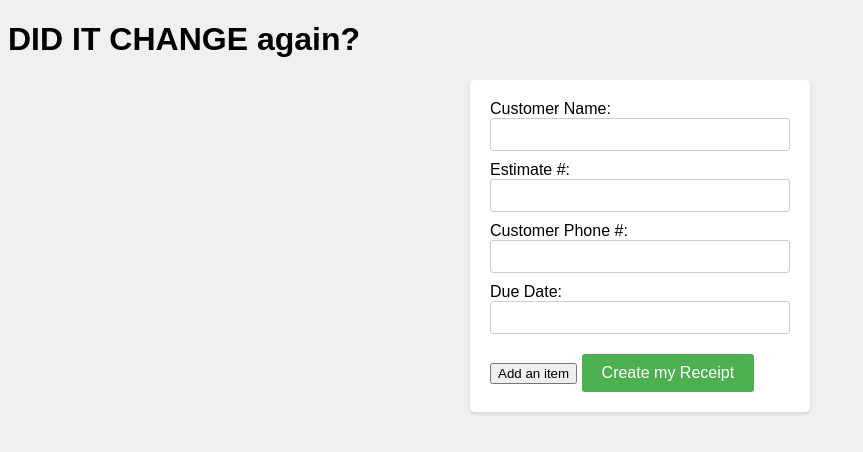
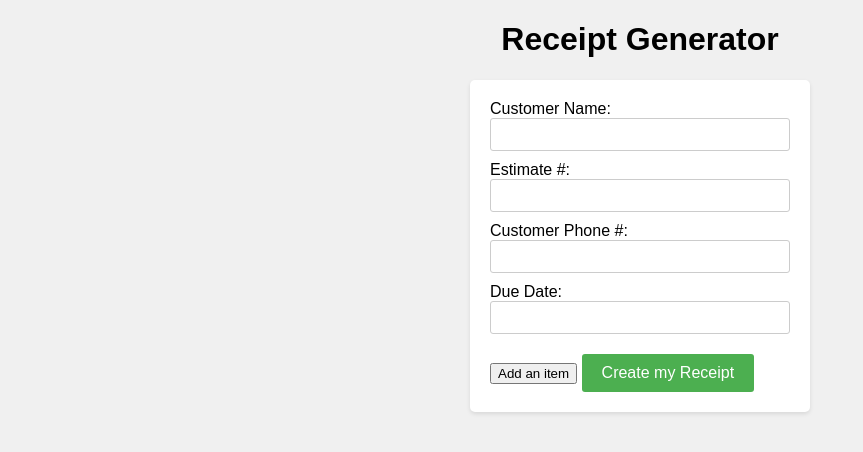
Before and after one commit to g-landi/Venucci-Jewelers, an Electron app: page public/index.html in a window 1280 px wide. Shown: the whole page, without its empty margins (0-863 px from the left). Drawn offline with Linux system fonts and the light colour scheme; no server answers.

Commit message:
Test build

```diff
--- a/public/index.html
+++ b/public/index.html
@@ -4,7 +4,7 @@
 <head>
     <meta charset="UTF-8">
     <meta name="viewport" content="width=device-width, initial-scale=1.0">
-    <title>Venucci Jewelers Receipt CHANGE?</title>
+    <title>Venucci Jewelers Receipt Generator</title>
     <link rel="stylesheet" href="styles.css">
 
 
@@ -12,7 +12,7 @@
 </head>
 
 <body>
-    <h1>DID IT CHANGE again?</h1>
+    <h1>Receipt Generator</h1>
     <div id="update-message"></div>
 
     <form>
--- a/public/styles.css
+++ b/public/styles.css
@@ -3,6 +3,10 @@ body {
     background-color: #f0f0f0;
 }
 
+h1 {
+    text-align: center;
+
+}
 form {
     width: 300px;
     margin: 0 auto;
```
